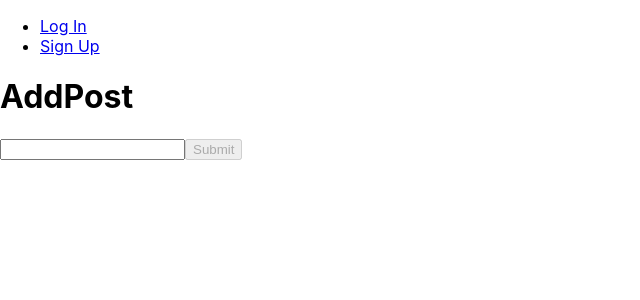
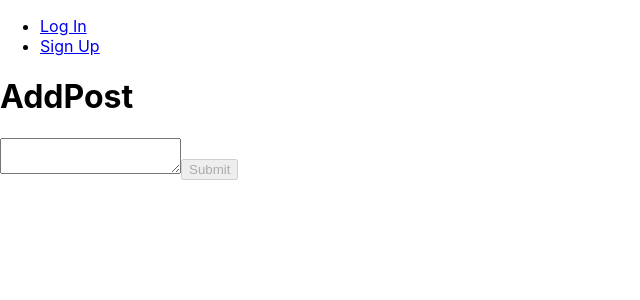
Before and after one commit to swiftLines/animal-feud-frontend, a React (Create React App) app: page /add in a window 1280 px wide. Shown: the top 300 px of the page, without its empty margins (0-640 px from the left). Built offline with nearby package versions, Linux system fonts and the light colour scheme; no server answers.

Commit message:
fix display of addPost and PostList

```diff
--- a/src/pages/AddPost/AddPost.jsx
+++ b/src/pages/AddPost/AddPost.jsx
@@ -18,7 +18,6 @@ const AddPost = (props) => {
 
   const handleSubmit = evt => {
     evt.preventDefault()
-
     props.handleAddPost(formData)
   }
 
@@ -26,7 +25,7 @@ const AddPost = (props) => {
     <>
       <h1>AddPost</h1>
       <form autoComplete='off' ref={formElement} onSubmit={handleSubmit}>
-        <input
+        <textarea
           type="text"
           name="content"
           id="post-content"
--- a/src/pages/PostList/PostList.jsx
+++ b/src/pages/PostList/PostList.jsx
@@ -5,7 +5,7 @@ const PostList = (props) => {
       <div>
         {props.posts.map(post => (
           <div key={post._id}>
-            <p>props.post.content</p>
+            <p>{post.content}</p>
           </div>
         ))}
       </div>
```
